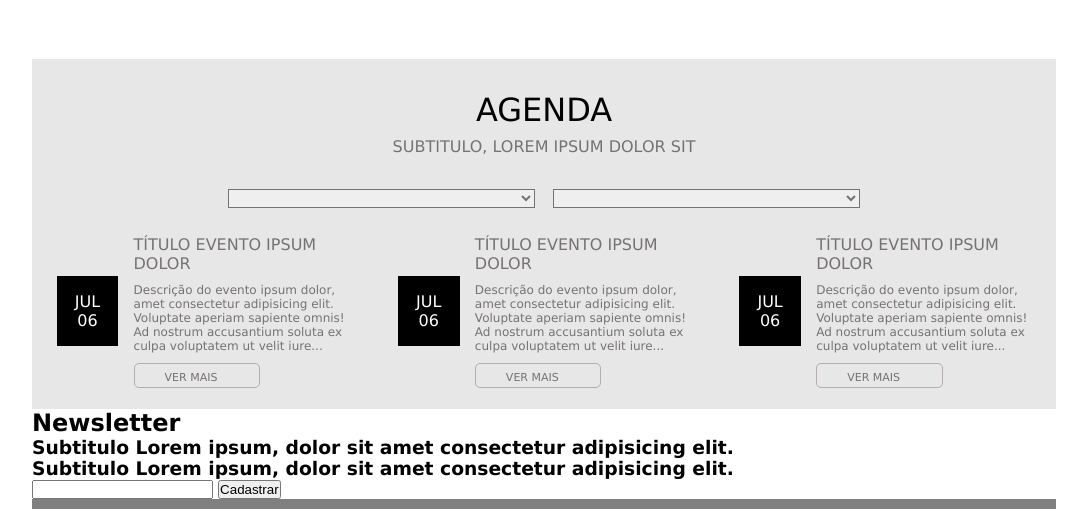
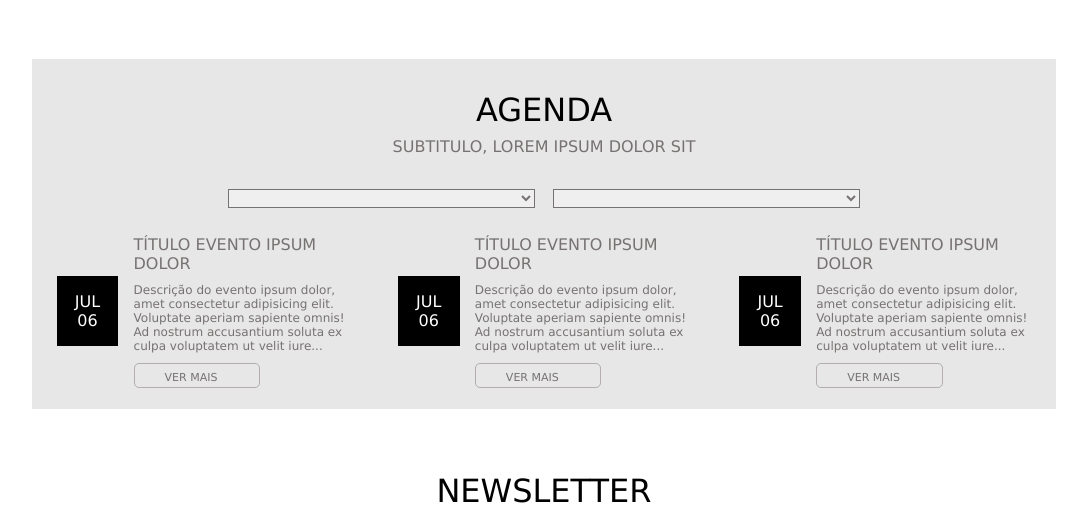
Before and after one commit to andcsena/bikes-senai, a plain HTML site: page index.html in a window 1280 px wide. Shown: the part 1091-1600 px from the top of the page, without its empty margins (96-1183 px from the left). Drawn offline with Linux system fonts and the light colour scheme.

Commit message:
finalizando newsletter

```diff
--- a/index.html
+++ b/index.html
@@ -94,12 +94,12 @@
         </section>
         <section class="newsletter">
             <h2 class="titulo titulo_newsletter">Newsletter</h2>
-            <h3 class="subtitulo subtitulo_newsletter">Subtitulo Lorem ipsum, dolor sit amet consectetur adipisicing elit.</h3>
-            <h3 class="subtitulo subtitulo_newsletter">Subtitulo Lorem ipsum, dolor sit amet consectetur adipisicing elit.</h3>
+            <h3 class="subtitulo subtitulo_newsletter">Subtitulo Lorem ipsum dolor sit amet consectetur, adipisicing</h3>
+            <h3 class="subtitulo subtitulo_newsletter"> Elit, quaerat officiis natus asperiores laborum dignissimos itaque. </h3>
 
-            <form action="#" method="post">
+            <form action="#" method="post" class="cadastro_newsletter">
                 <input type="email" class="email_newsletter">
-                <input type="button" value="Cadastrar">
+                <input type="button" value="Cadastrar" class="botao_news">
             </form>
         </section>
     </main>
--- a/style.css
+++ b/style.css
@@ -151,6 +151,53 @@ body{
 .evento_botao{
     width: 30%;
 }
+
+.newsletter {
+    height: 300px;
+    display: flex;
+    flex-direction: column;
+    text-align: center;
+    justify-content: center;
+}
+
+.titulo_newsletter, .subtitulo_newsletter {
+    text-transform: uppercase;
+}
+
+.titulo_newsletter {
+    margin: 1em 0px;
+    font-size: 2em;
+    font-weight: lighter;
+    text-transform: uppercase;
+}
+
+.subtitulo_newsletter {
+    font-size: 1em;
+    color: rgb(119, 114, 114);
+    margin: 0.25em 0px;
+    font-weight: 400;
+}
+.cadastro_newsletter {
+    display: flex;
+    flex-direction: column;
+    text-align: center;
+}
+.email_newsletter {
+    margin: 1em auto;
+    width: 90%;
+    height: 1.5em;
+}
+
+.botao_news {
+    margin: 0px auto;
+    width: 10%;
+    color: white;
+    background-color: rgb(32, 32, 32);
+    padding: 0.5em 1em;
+    border-radius: 5px;
+    text-transform: uppercase;
+}
+
 .rodape {
     text-align: center;
     padding: 0 15px;
```
